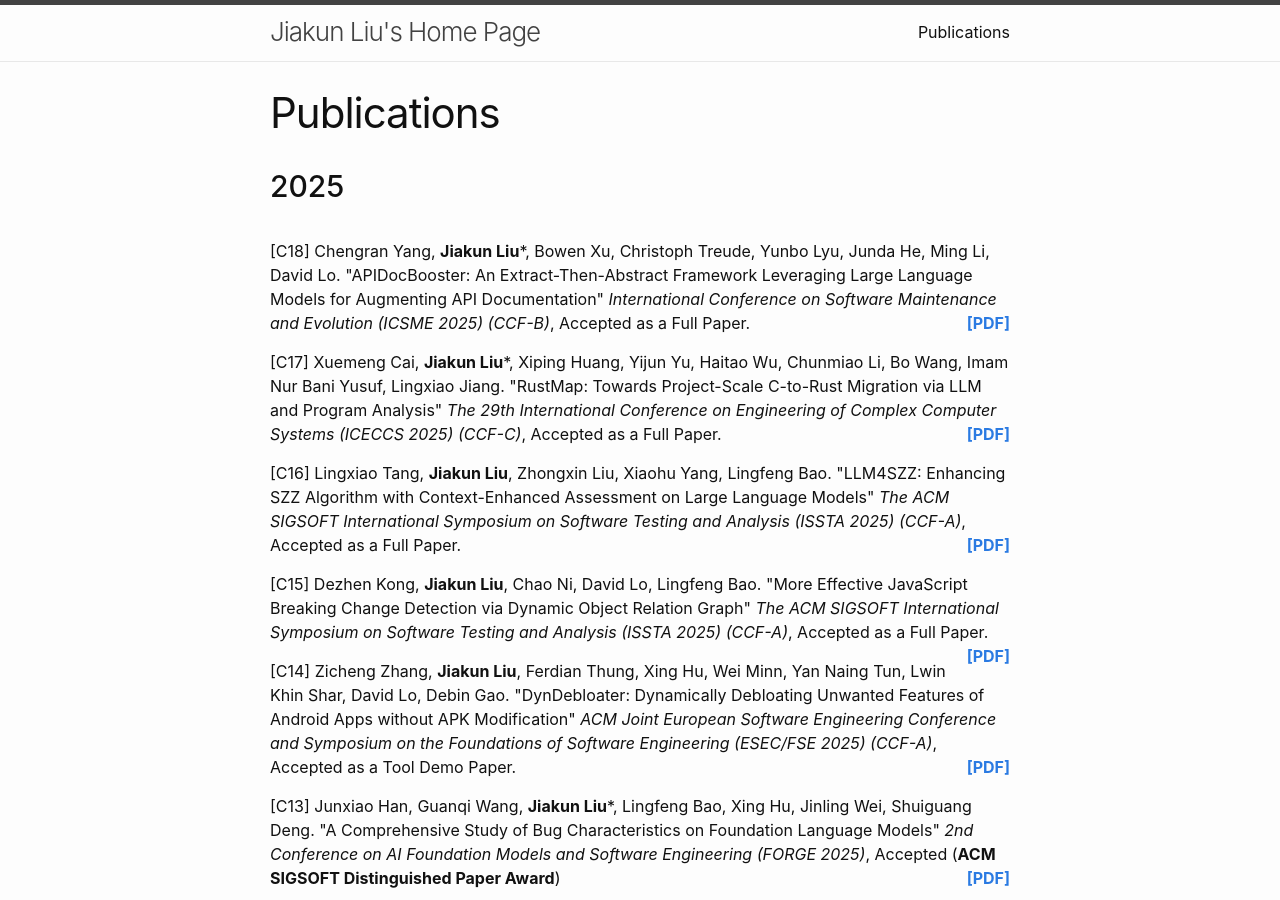
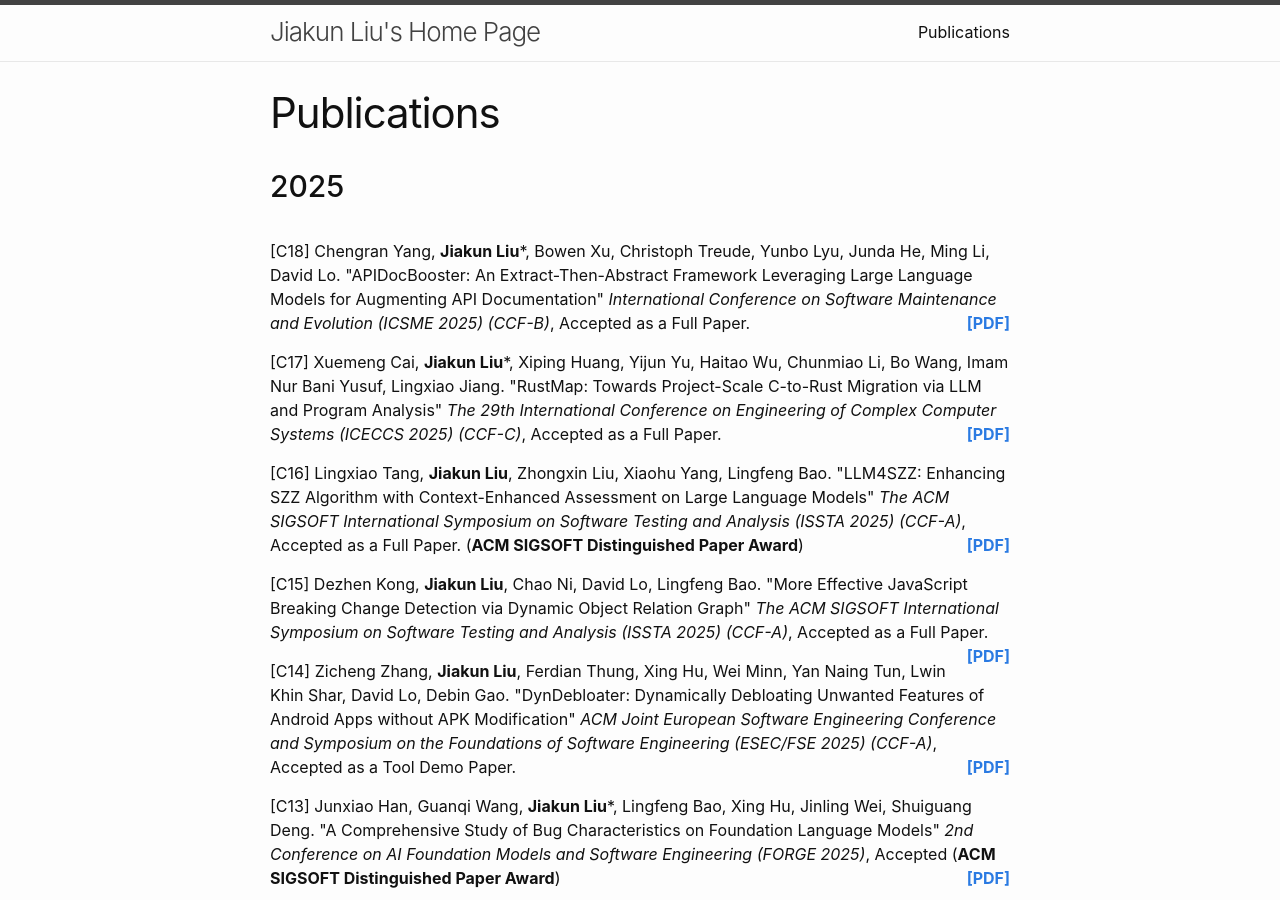
Before and after one commit to jiakun-liu/jiakun-liu.github.io, a Jekyll site: the page built from papers.md, in a window 1280 px wide and 900 px high. Built offline with Jekyll 4.4.1, drawn with Linux system fonts in a browser that asks for light colours.

Commit message:
add award

```diff
--- a/_data/papers.json
+++ b/_data/papers.json
@@ -21,7 +21,7 @@
             "title": "LLM4SZZ: Enhancing SZZ Algorithm with Context-Enhanced Assessment on Large Language Models",
             "authors": "Lingxiao Tang, <b>Jiakun Liu</b>, Zhongxin Liu, Xiaohu Yang, Lingfeng Bao",
             "venue": "The ACM SIGSOFT International Symposium on Software Testing and Analysis (ISSTA 2025) (CCF-A)",
-            "status": "Accepted as a Full Paper.",
+            "status": "Accepted as a Full Paper. (<b>ACM SIGSOFT Distinguished Paper Award</b>) ",
             "pdf": ""
         },
         {
```
